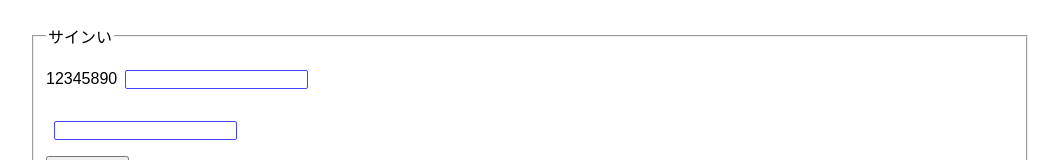
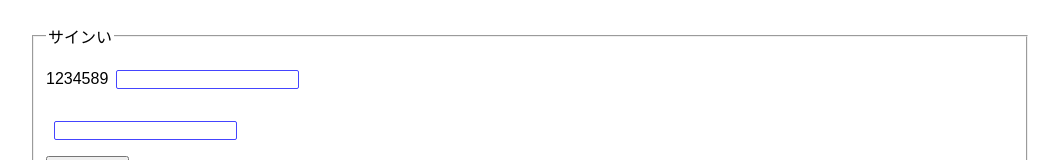
Before and after one commit to Feng30442/FitFeast, a Next.js app in the folder frontend/: page /signin in a window 1280 px wide. Shown: the top 160 px of the page, without its empty margins (2-1061 px from the left). Built offline with nearby package versions, Linux system fonts and the light colour scheme.

Commit message:
一時保存

```diff
--- a/frontend/src/app/signin/page.tsx
+++ b/frontend/src/app/signin/page.tsx
@@ -51,7 +51,7 @@ const Signin = () => {
           <span>{errors?.message}</span>
           <p>
             <label>
-              12345890
+              1234589
               <Input
                 name="username"
                 value={signinInfo.username}
```
